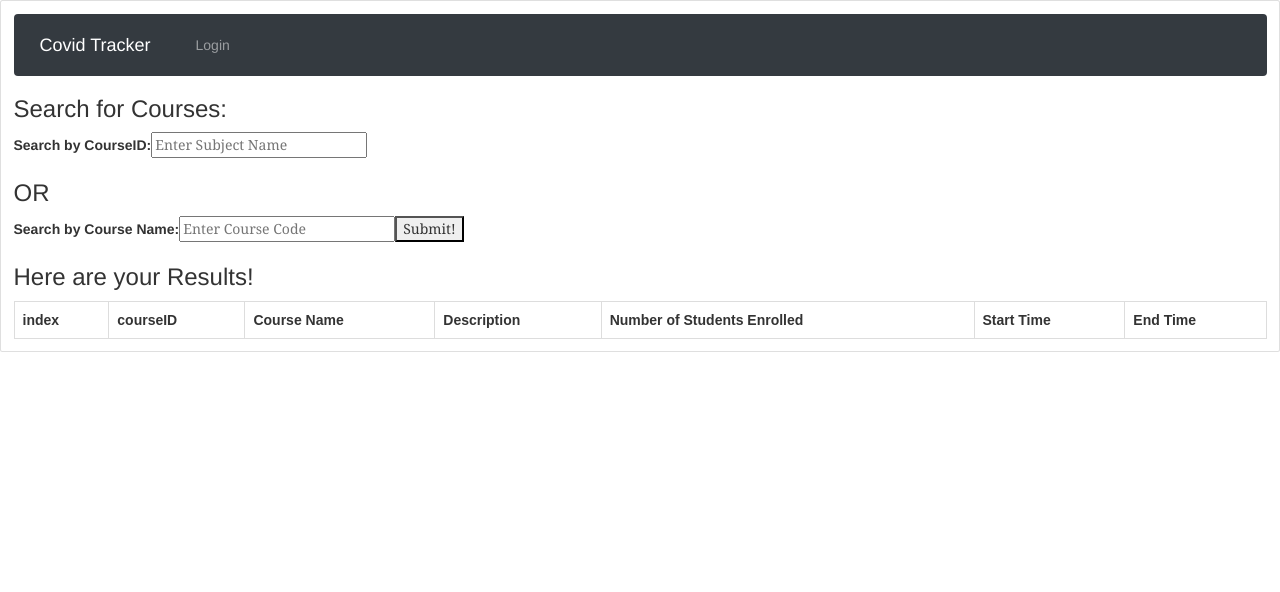
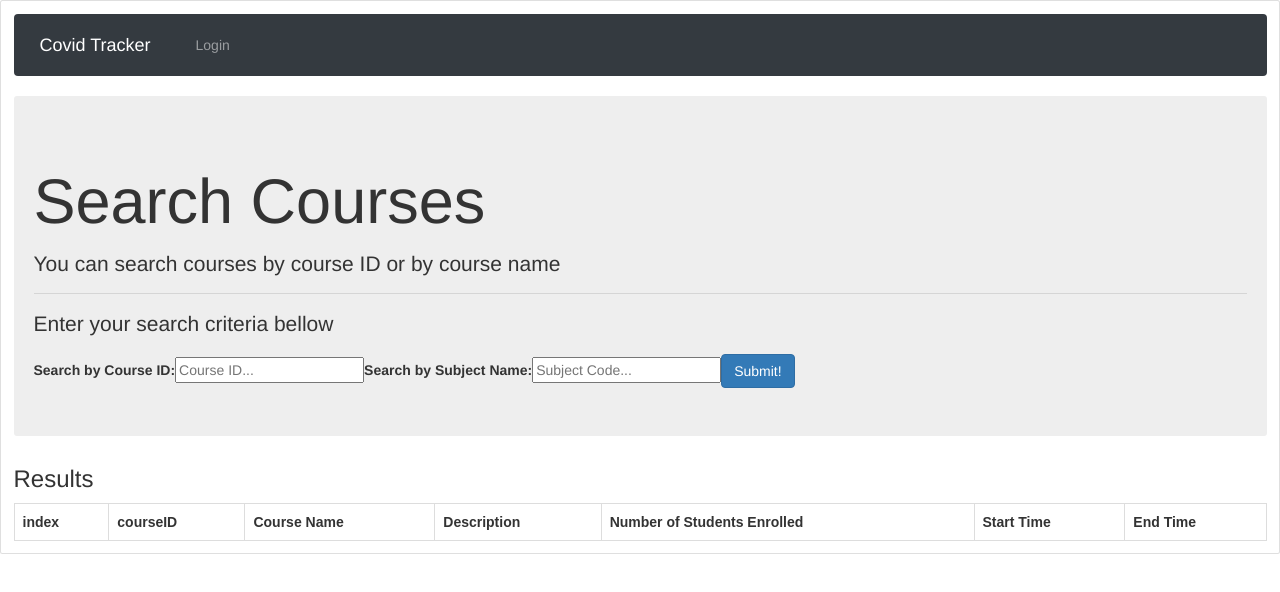
Before and after one commit to EricKogut/SQL-Covid-Application, an Angular app in the folder assignment4/frontend/covid-tracker/: page /search in a window 1280 px wide. Shown: the top 592 px of the page. Built offline with nearby package versions, Linux system fonts and the light colour scheme.

Commit message:
Updated Search Component

```diff
--- a/assignment4/frontend/covid-tracker/src/app/search/search.component.css
+++ b/assignment4/frontend/covid-tracker/src/app/search/search.component.css
@@ -1,6 +1,5 @@
-body, input[type="text"], button {
+body, input[type="text"] {
     color: #333;
-    font-family: Cambria, Georgia;
   }
 
   table {
--- a/assignment4/frontend/covid-tracker/src/app/search/search.component.html
+++ b/assignment4/frontend/covid-tracker/src/app/search/search.component.html
@@ -1,19 +1,23 @@
-<h3>Search for Courses:</h3>
+<div class="jumbotron">
+  <h1 class="display-4">Search Courses</h1>
+  <p class="lead">You can search courses by course ID or by course name</p>
+  <hr class="my-4">
+  <p>Enter your search criteria bellow</p>
 
 <div>
-    <label>Search by CourseID: </label>
-    <input [(ngModel)] = "courseID" type="text" class = "searchBox" placeholder="Enter Subject Name">
+  <label>Search by Course ID: </label>
+  <input [(ngModel)] = "courseID" type="text" class = "searchBox" placeholder="Course ID... ">
+  <label>    Search by Subject Name: </label>
+  <input [(ngModel)] = "courseName" type="text" class = "searchBox" placeholder="Subject Code... ">
 
-<h3> OR </h3>
-
-    <label>Search by Course Name: </label>
-    <input [(ngModel)] = "courseName" type="text" class = "searchBox" placeholder="Enter Course Code">
-
-    <button (click) = "getSearchResults()">Submit!</button>
+  <button (click) = "getSearchResults()" class="btn btn-primary">  Submit!</button>
+</div>
 </div>
 
 
-<h3>Here are your Results!</h3>
+<h3>Results</h3>
+
+
 <table>
     <tr>
        <th>index</th>
--- a/assignment4/frontend/covid-tracker/src/app/search/search.component.ts
+++ b/assignment4/frontend/covid-tracker/src/app/search/search.component.ts
@@ -8,6 +8,7 @@ import {CovidService } from '../covid.service';
 })
 export class SearchComponent implements OnInit {
 
+  progressValue = 0;
   courseName= '';
   courseID = '';
   result: any;
@@ -20,6 +21,11 @@ export class SearchComponent implements OnInit {
 
 
   getSearchResults(){
+    console.log("Getting he search results")
+    for(var i =0; i<100; i++){
+      this.progressValue = i
+      console.log(this.progressValue)
+    }
     if(this.courseName == ''){
       //get search results by courseID
       this.covidService.getSearchResultsCourseID(this.courseID).subscribe(response=>{
```
